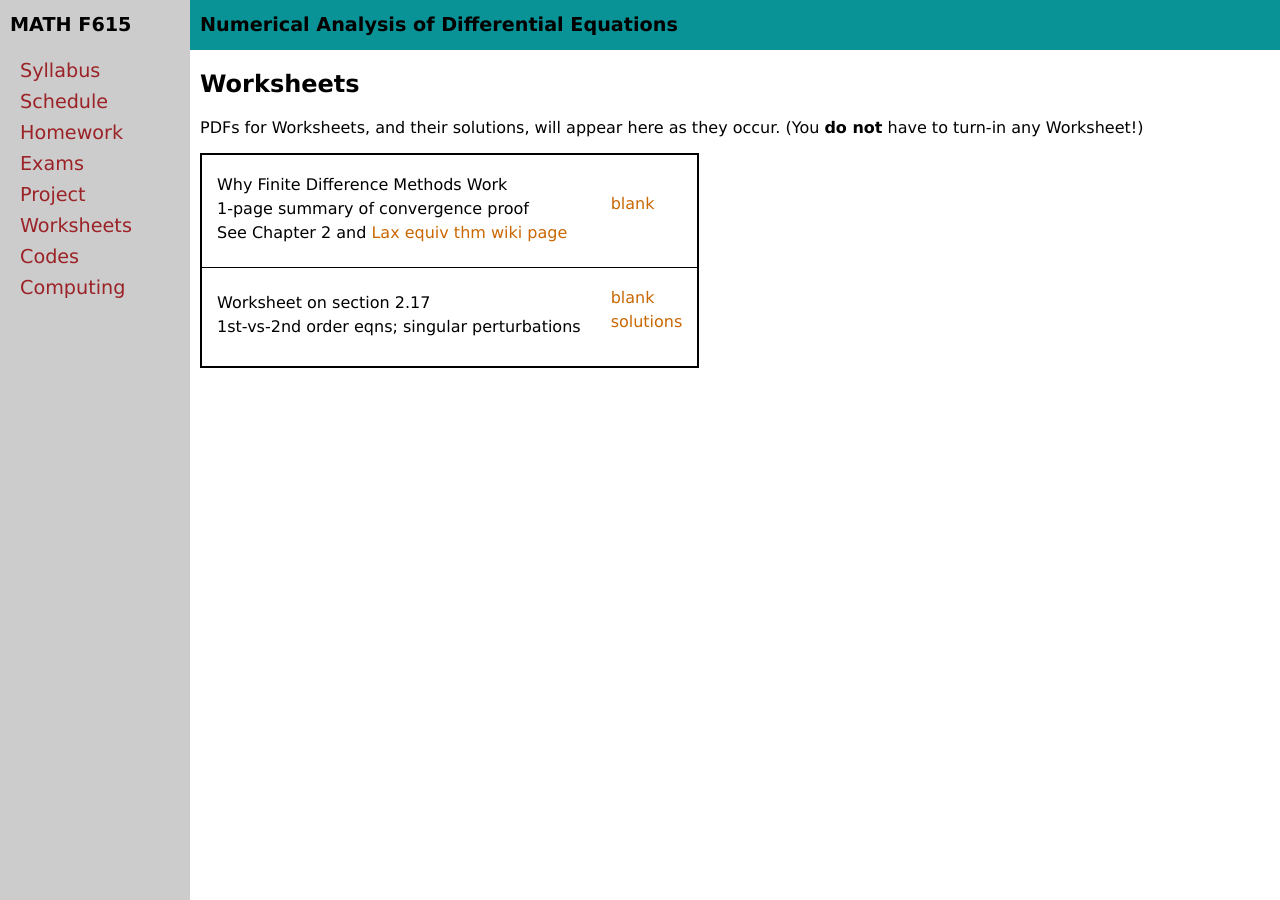
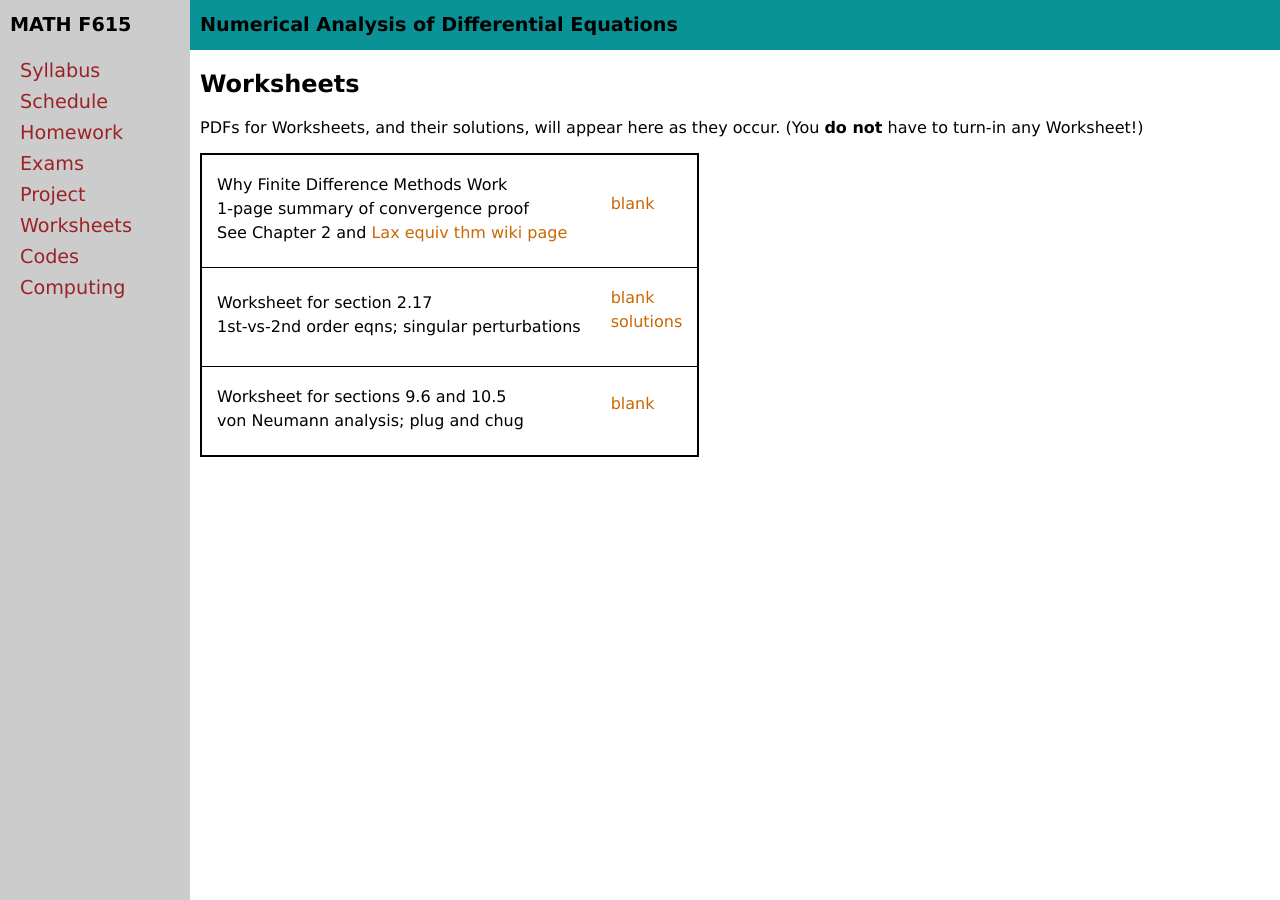
Before and after one commit to bueler/nade, a Jekyll site: the page built from worksheets.md, in a window 1280 px wide. Built offline with Jekyll 4.4.1, drawn with Linux system fonts in a browser that asks for light colours.

Commit message:
add a von Neumann analysis worksheet ... solutions needed

```diff
--- a/_data/worksheets.yml
+++ b/_data/worksheets.yml
@@ -5,12 +5,11 @@ worksheets:
   description: 1-page summary of convergence proof
   blank: whyitworks.pdf
   more: See Chapter 2 and <a href="https://en.wikipedia.org/wiki/Lax_equivalence_theorem">Lax equiv thm wiki page</a>
-#- name: FIXMEdate
-  #description:
-  #blank: x.pdf
-  #solutions: convexity-solns.pdf
-  #more: see <a href="https://en.wikipedia.org/wiki/Revised_simplex_method">revised simplex method wiki page</a>
-- name: Worksheet on section 2.17
+- name: Worksheet for section 2.17
   description: 1st-vs-2nd order eqns; singular perturbations
   blank: singular.pdf
   solutions: singular-solns.pdf
+- name: Worksheet for sections 9.6 and 10.5
+  description: von Neumann analysis; plug and chug
+  blank: vonneumann.pdf
+  #solutions: vonneumann-solns.pdf
```
Also changed, not shown: 4 other files.
